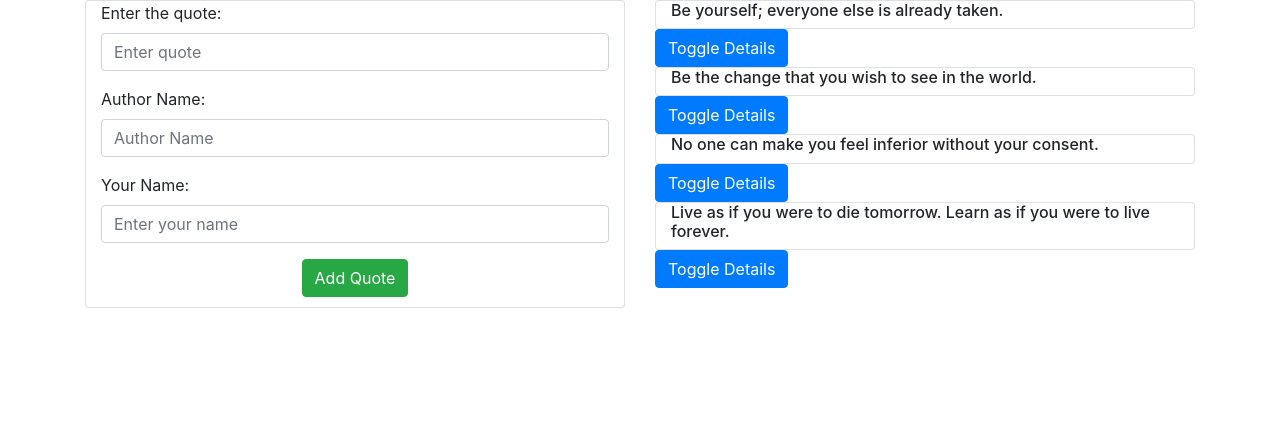
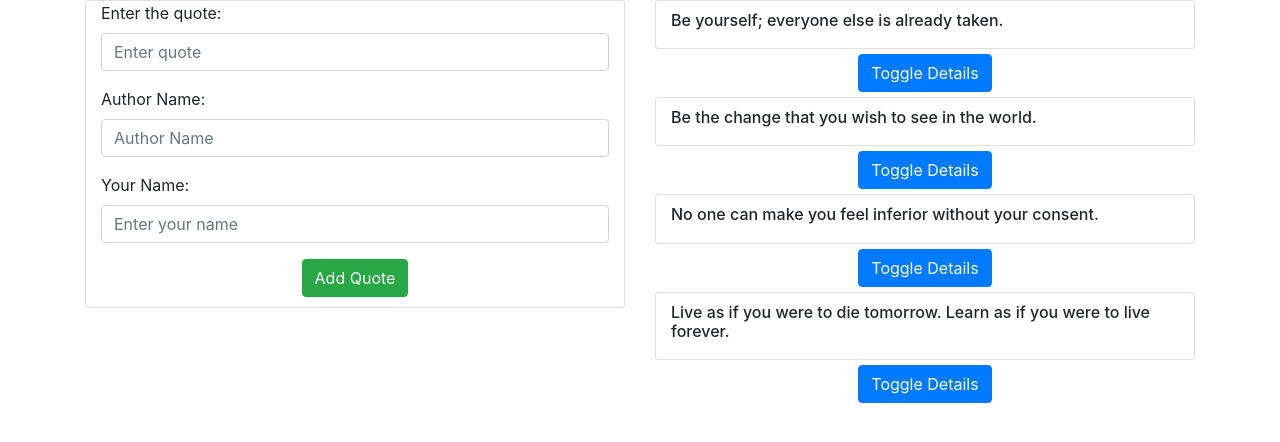
Before and after one commit to Vincent-kipngeno/Quotes-App, an Angular app: page / in a window 1280 px wide. Shown: the top 442 px of the page. Built offline with nearby package versions, Linux system fonts and the light colour scheme.

Commit message:
added styling to toggleDETAILS BUTTON AND THE QUOTES IN CARDS

```diff
--- a/src/app/quote/quote.component.css
+++ b/src/app/quote/quote.component.css
@@ -0,0 +1,9 @@
+.button{
+  text-align: center;
+  padding-bottom: 5px;
+  padding-top: 5px;
+}
+h6 {
+  padding-top: 10px;
+  padding-bottom: 10px;
+}
--- a/src/app/quote/quote.component.html
+++ b/src/app/quote/quote.component.html
@@ -14,7 +14,9 @@
             </div>
           </div>
         </div>
-        <button (click)='toggler(i)' type="button" class="btn btn-primary" name="button">Toggle Details</button>
+        <div class="button">
+          <button (click)='toggler(i)' type="button" class="btn btn-primary" name="button">Toggle Details</button>
+        </div>
       </div>
     </div>
   </div>
```
